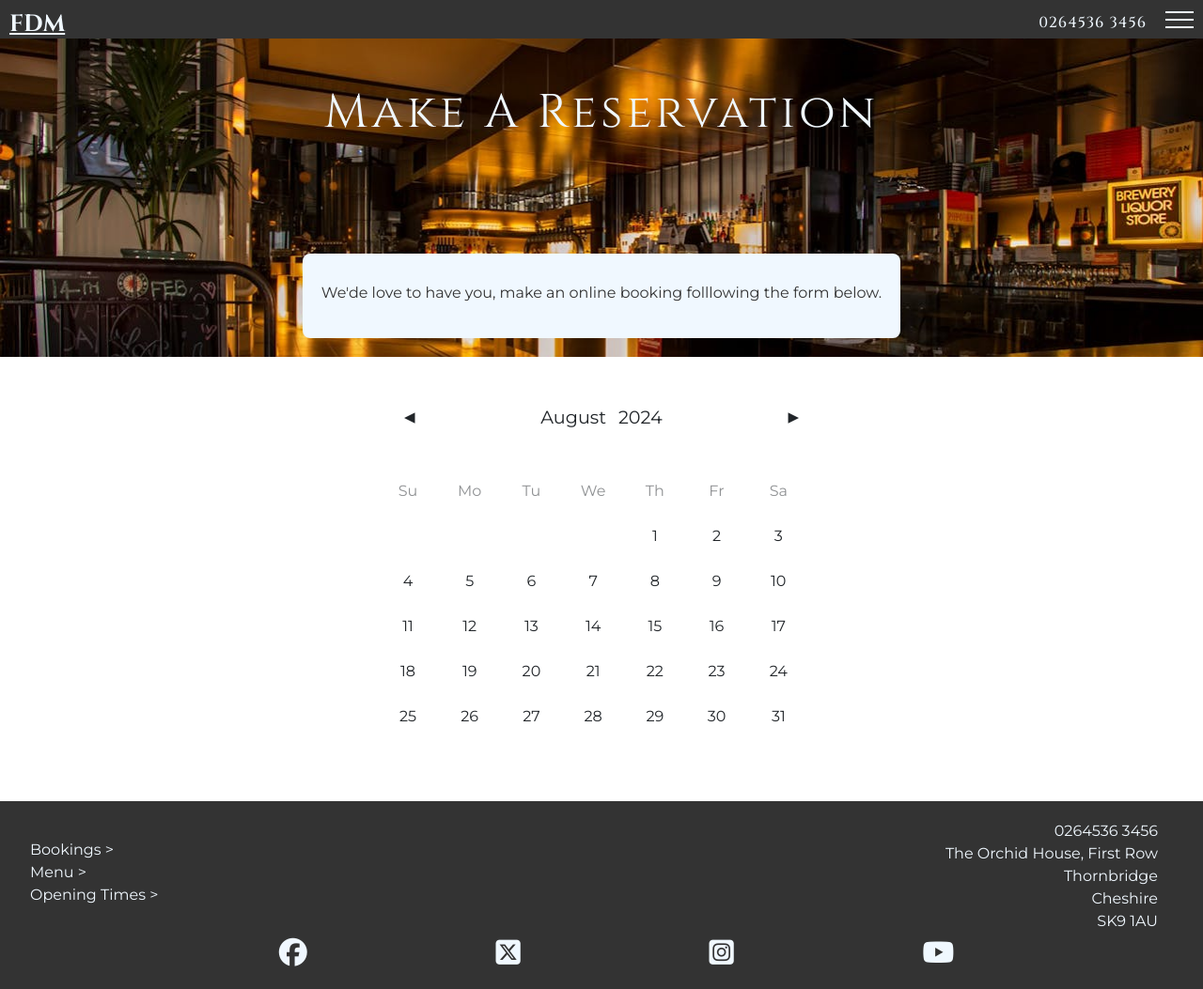
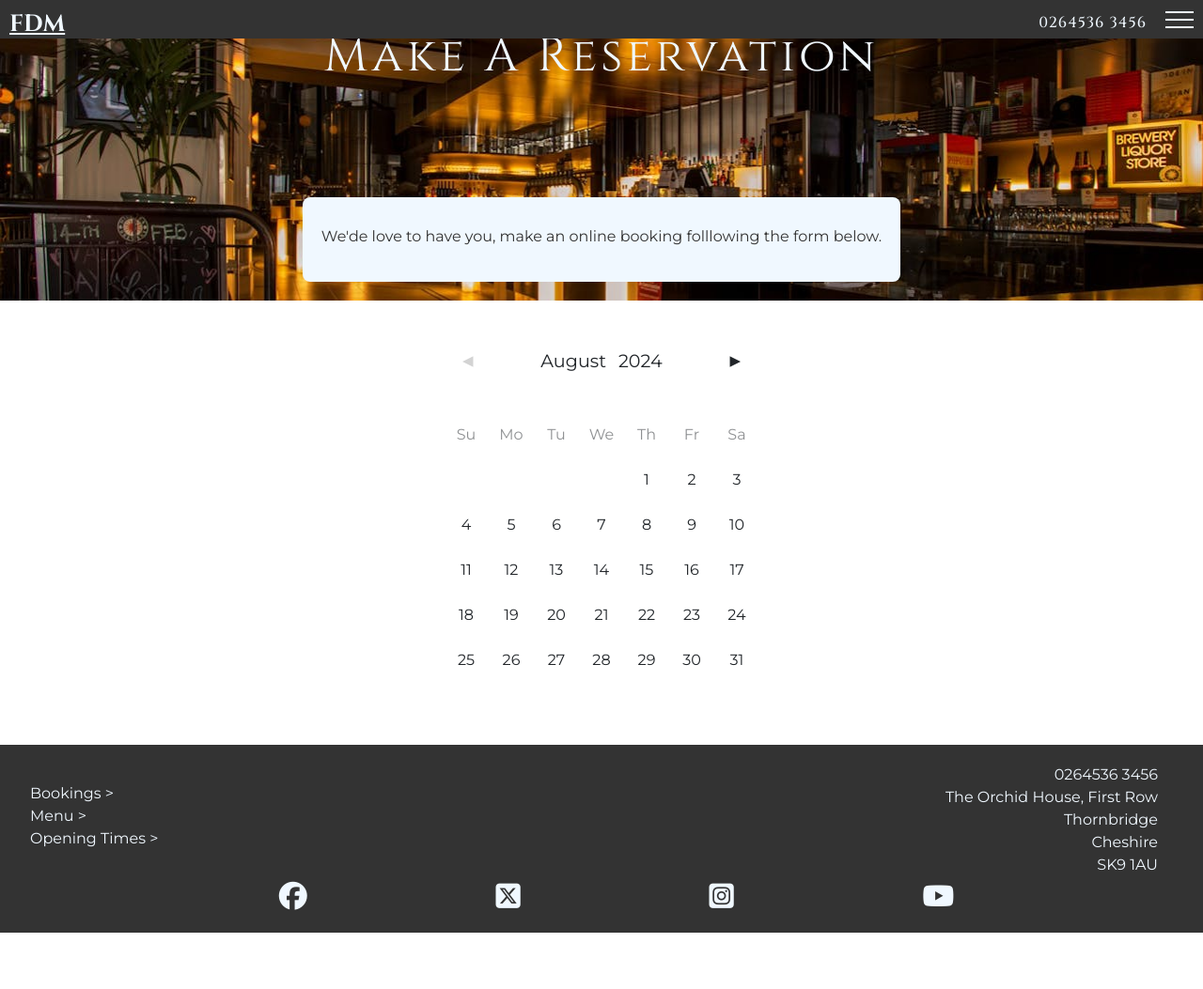
Before and after one commit to P-Worthington/Fruits-de-mer, a Flask app: page /booking in a window 1280 px wide. Shown: the whole page at 94% size. After the commit the page ends 993 px from the top, so only its background shows below. Run offline with Flask 3, Linux system fonts and the light colour scheme; some libraries are stand-ins or nearby versions; some web fonts are replaced.

Commit message:
add no-click function to calendar

```diff
--- a/static/css/style.css
+++ b/static/css/style.css
@@ -414,7 +414,7 @@
 
 .calendar-outer {
     margin-top: 30px;
-    width: 500px;
+    width: fit-content;
     margin-left: auto;
     margin-right: auto;
 }
@@ -432,13 +432,14 @@
     margin-top: 2em;
   }
 
-  header {
+  .calendar-top {
     margin: 20px;
     display: flex;
     justify-content: space-between;
     align-items: center;
     padding: 10px;
   }
+
   .header-display {
     display: flex;
     align-items: center;
@@ -493,6 +494,12 @@
     padding: 20px 20px;
     text-align: center;
   }
+
+.no-click {
+    pointer-events: none;
+    cursor: not-allowed;
+    color: lightgray;
+}
 
 
 /*opening.html styling*/
--- a/static/script/calendar.js
+++ b/static/script/calendar.js
@@ -81,12 +81,39 @@
         year = year + 1;
     }
 
+    limit = threeMonth ()
+    console.log(limit)
+
     month = month + 1;
     date.setMonth(month);
+    console.log(month);
+
+    if (month === limit) {
+        document.getElementById("next").classList.add("no-click")
+    }
+
+    document.getElementById("prev").classList.remove("no-click")
 
     displayCalendar();
     displaySelected();
 });
+
+function threeMonth () {
+    const d = new Date();
+    let currMonth = d.getMonth();
+    currMonth += 3
+
+    if (currMonth === 12) {
+        currMonth = 0;
+    } else if (currMonth === 13) {
+        currMonth = 1;
+    } else if (currMonth === 14) {
+        currMonth = 2;
+    }
+
+    return currMonth;
+
+}
 
 function displaySelected() {
     const dayElements = document.querySelectorAll(".days div");
--- a/templates/booking.html
+++ b/templates/booking.html
@@ -15,16 +15,15 @@
 
 <div class="calendar-outer">
     <div class="calendar">
-        <header>
-            <pre class="left">◀</pre>
+        <div class="calendar-top">
+            <pre class="left no-click" id="prev">◀</pre>
 
             <div class="header-display">
                 <p class="display">""</p>
             </div>
 
-            <pre class="right">▶</pre>
-
-        </header>
+            <pre class="right" id="next">▶</pre>
+        </div>
 
         <div class="week">
             <div>Su</div>
```
